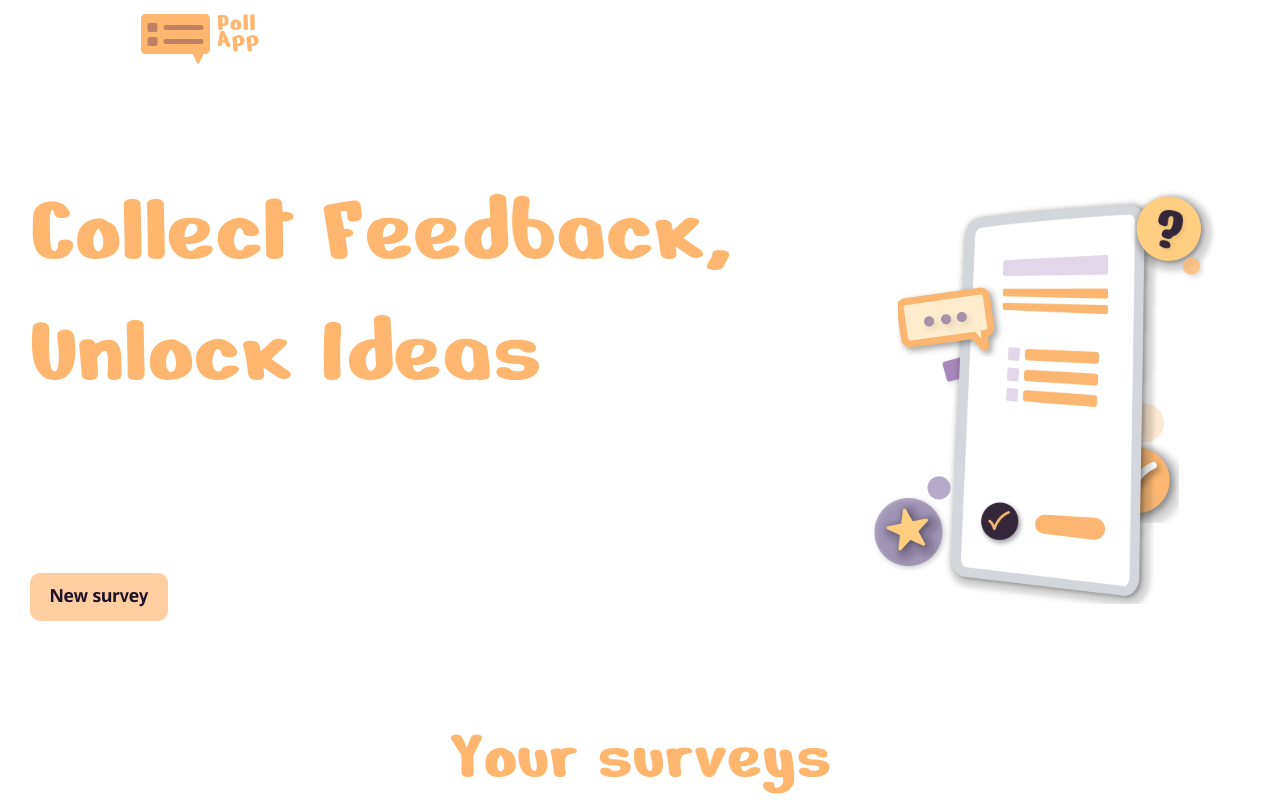
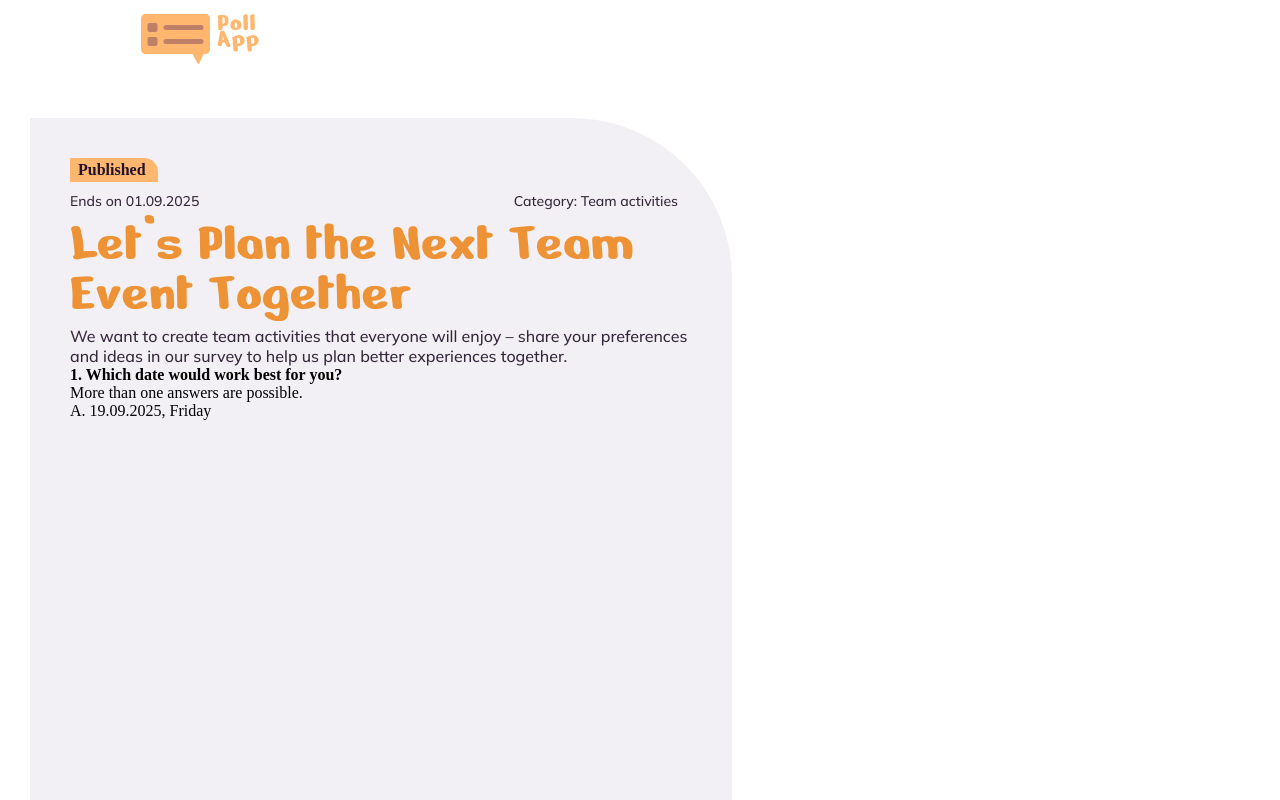
Before and after one commit to DavidGrossDev/poll-app, an Angular app: page /viewSurvey in a window 1280 px wide. Shown: the top 800 px of the page. Built offline with nearby package versions, Linux system fonts and the light colour scheme; a web font is replaced by a local one.

Commit message:
edit app-html,app.scss and app.ts

```diff
--- a/src/app/app.html
+++ b/src/app/app.html
@@ -1,3 +1,3 @@
 <app-header></app-header>
-<app-landing-page></app-landing-page>
+
 <router-outlet />
--- a/src/app/app.ts
+++ b/src/app/app.ts
@@ -1,5 +1,5 @@
-import { Component, signal } from '@angular/core';
-import { RouterOutlet } from '@angular/router';
+import { Component, inject, signal } from '@angular/core';
+import { RouterOutlet, Router } from '@angular/router';
 import { Header } from "./layout/header/header";
 import { LandingPage } from "./shared/components/landing-page/landing-page";
 
@@ -11,4 +11,10 @@ import { LandingPage } from "./shared/components/landing-page/landing-page";
 })
 export class App {
   protected readonly title = signal('poll-app');
+
+
+
+  ngOnInit() {
+
+  }
 }
```
Also changed, not shown: src/app/app.scss (line endings or trailing spaces).
